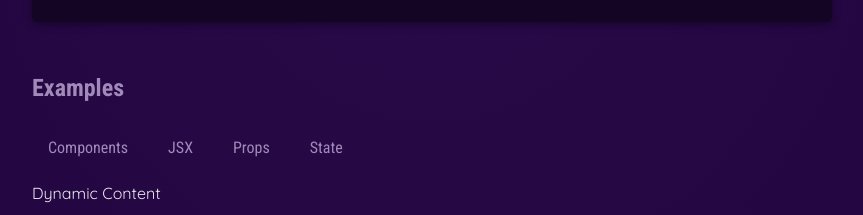
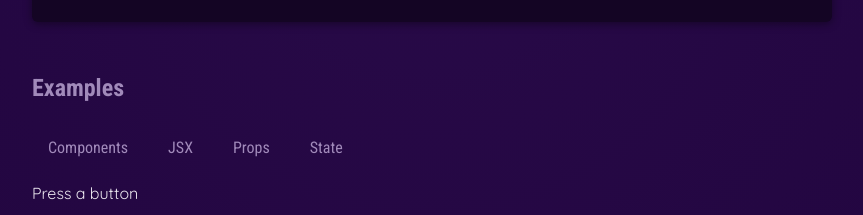
Before and after one commit to zelote57/01-starting-project-react, a React (Vite) app: page / in a window 1280 px wide. Shown: the part 737-952 px from the top of the page, without its empty margins (208-1071 px from the left). Built offline with nearby package versions, Linux system fonts and the light colour scheme.

Commit message:
adding use state

```diff
--- a/src/App.jsx
+++ b/src/App.jsx
@@ -1,3 +1,4 @@
+import { useState } from 'react';
 import Header from './components/Header/Header.jsx';
 import CoreConcept from './components/CoreConcept/CoreConcept.jsx';
 
@@ -5,10 +6,14 @@ import TabButton from './components/TabButton/TabButton.jsx';
 
 import { CORE_CONCEPTS } from './data.js'
 
+let defaultContent = "Press a button";
+
 function App() {
+  const [content, setContent] = useState("Press a button");
 
   function handleClick(selectedButton){
-    console.log(selectedButton);
+    setContent(selectedButton);
+    //console.log(selectedButton);
   }
 
   return (
@@ -44,7 +49,7 @@ function App() {
             <TabButton onClick={() => {handleClick('props')}} >Props</TabButton>
             <TabButton onClick={() => {handleClick('state')}}>State</TabButton>
           </menu>
-          Dynamic Content
+          {content}
         </section>
       </main>
     </div>
```
